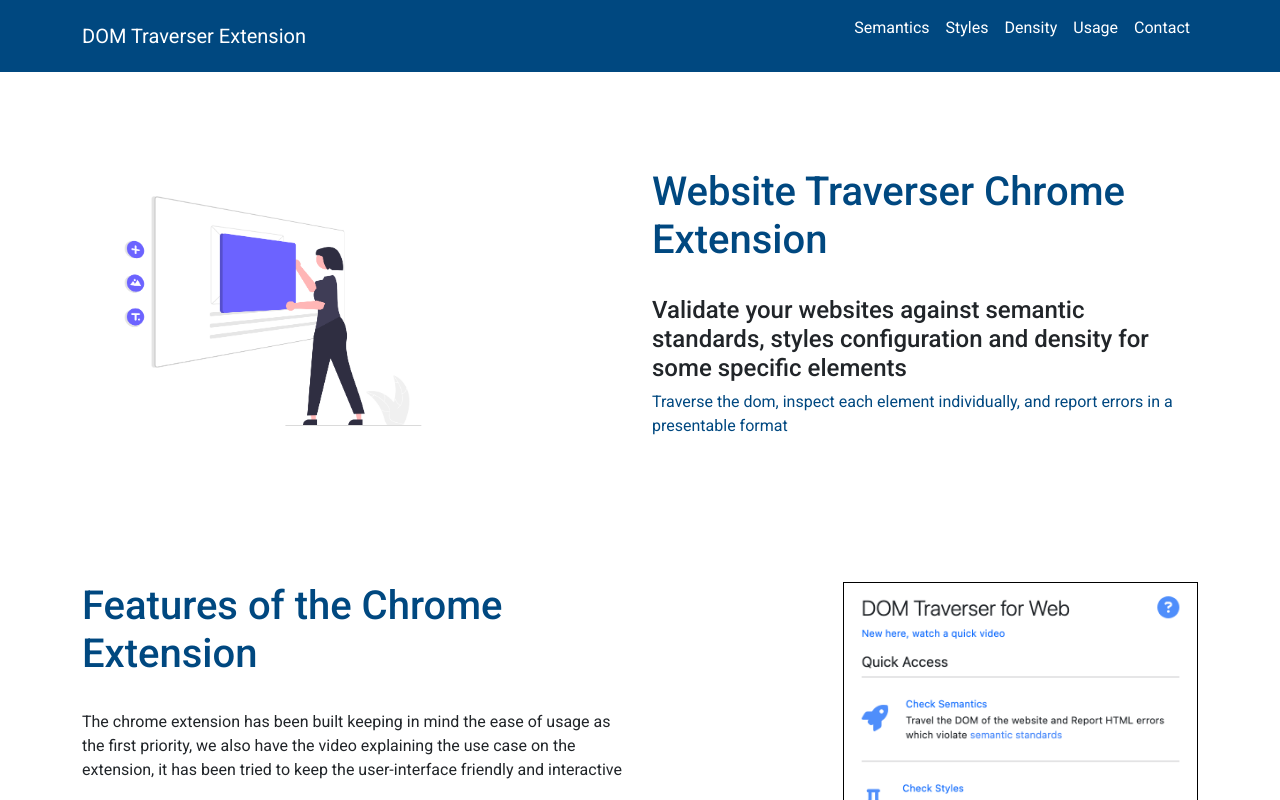
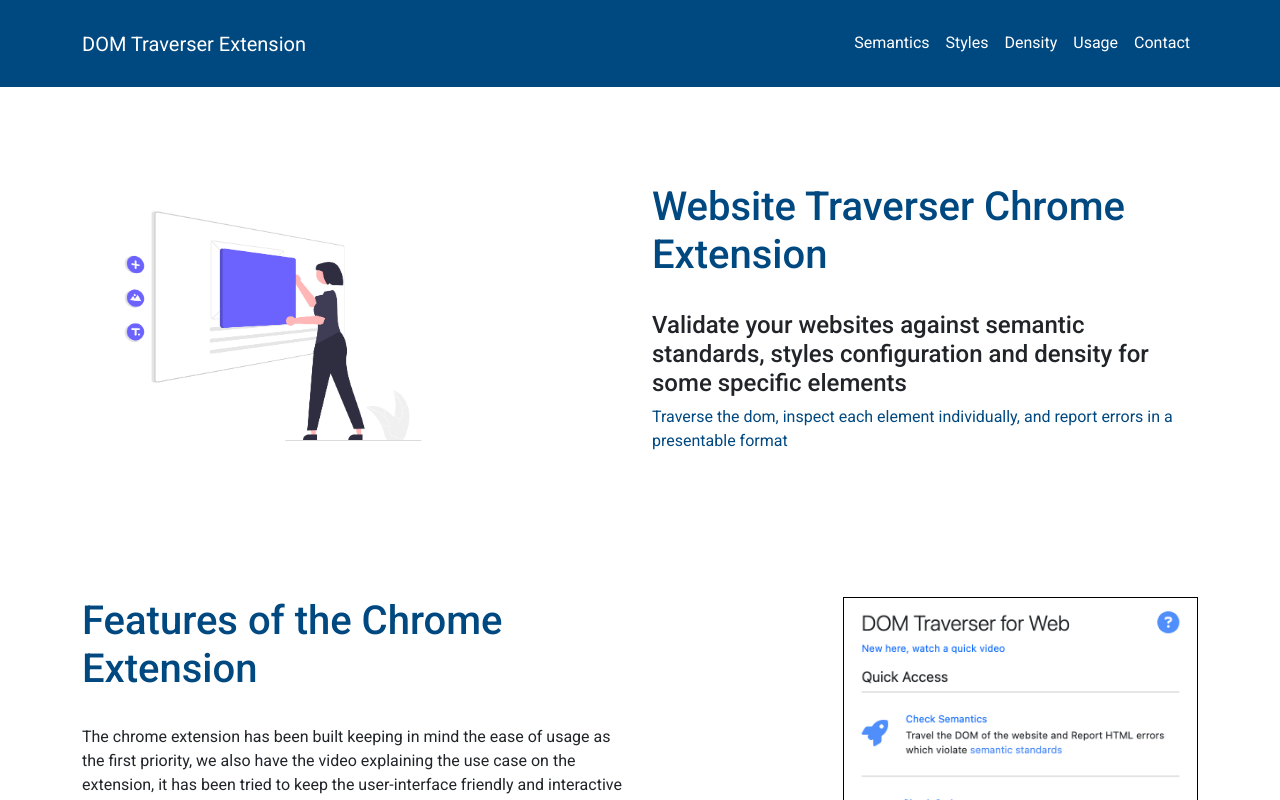
Before and after one commit to yash-dn/extension-website, a React (Create React App) app: page / in a window 1280 px wide. Shown: the top 800 px of the page. Built offline with nearby package versions, Linux system fonts and the light colour scheme.

Commit message:
improve styling

```diff
--- a/src/components/header/header.css
+++ b/src/components/header/header.css
@@ -4,6 +4,7 @@
 }
 .navbar-color {
   color: white;
+  margin-top: 15px;
 }
 .navbar-color:hover {
   color: white;
@@ -13,4 +14,5 @@
 }
 .nav-para {
   color: white;
+  margin: 0;
 }
```
